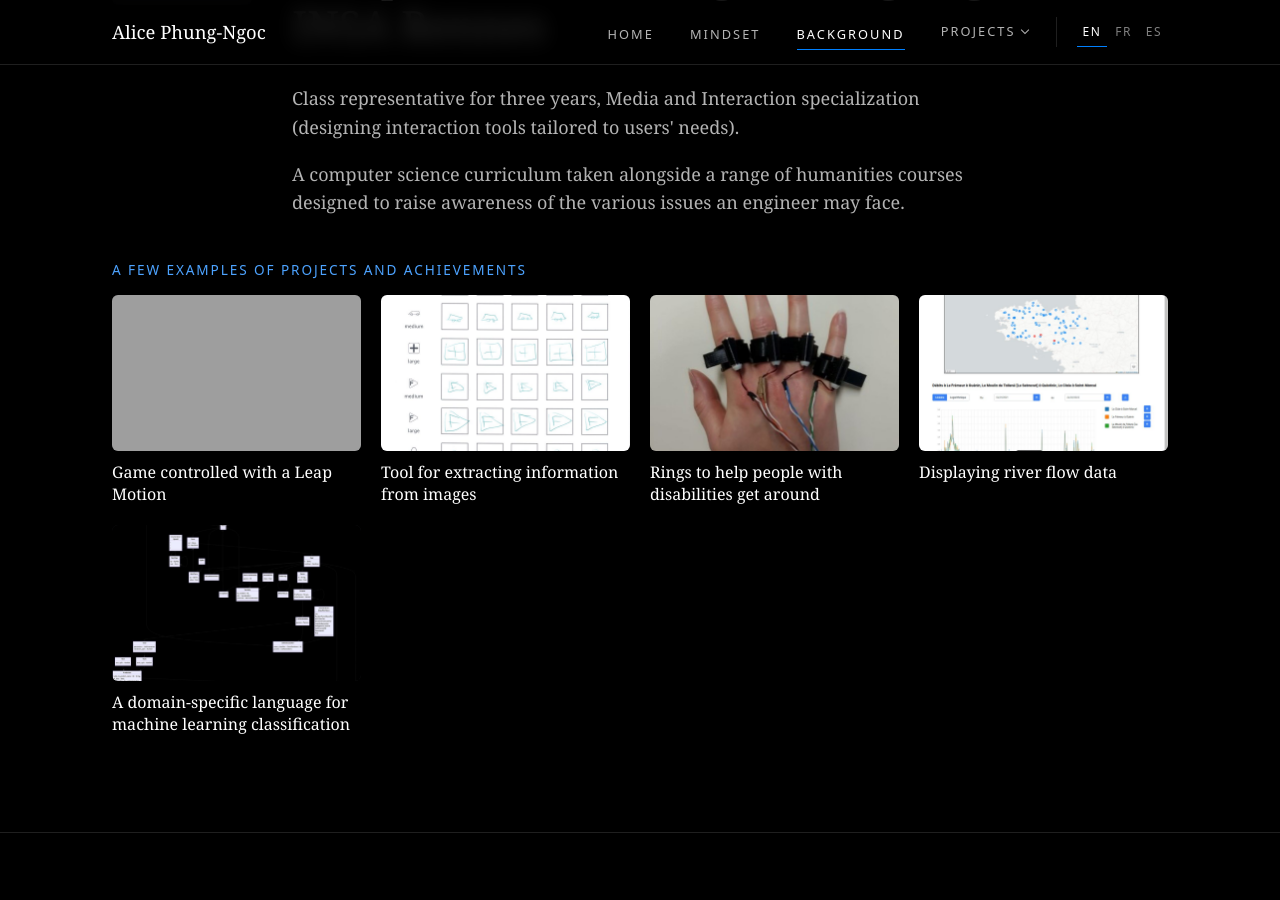
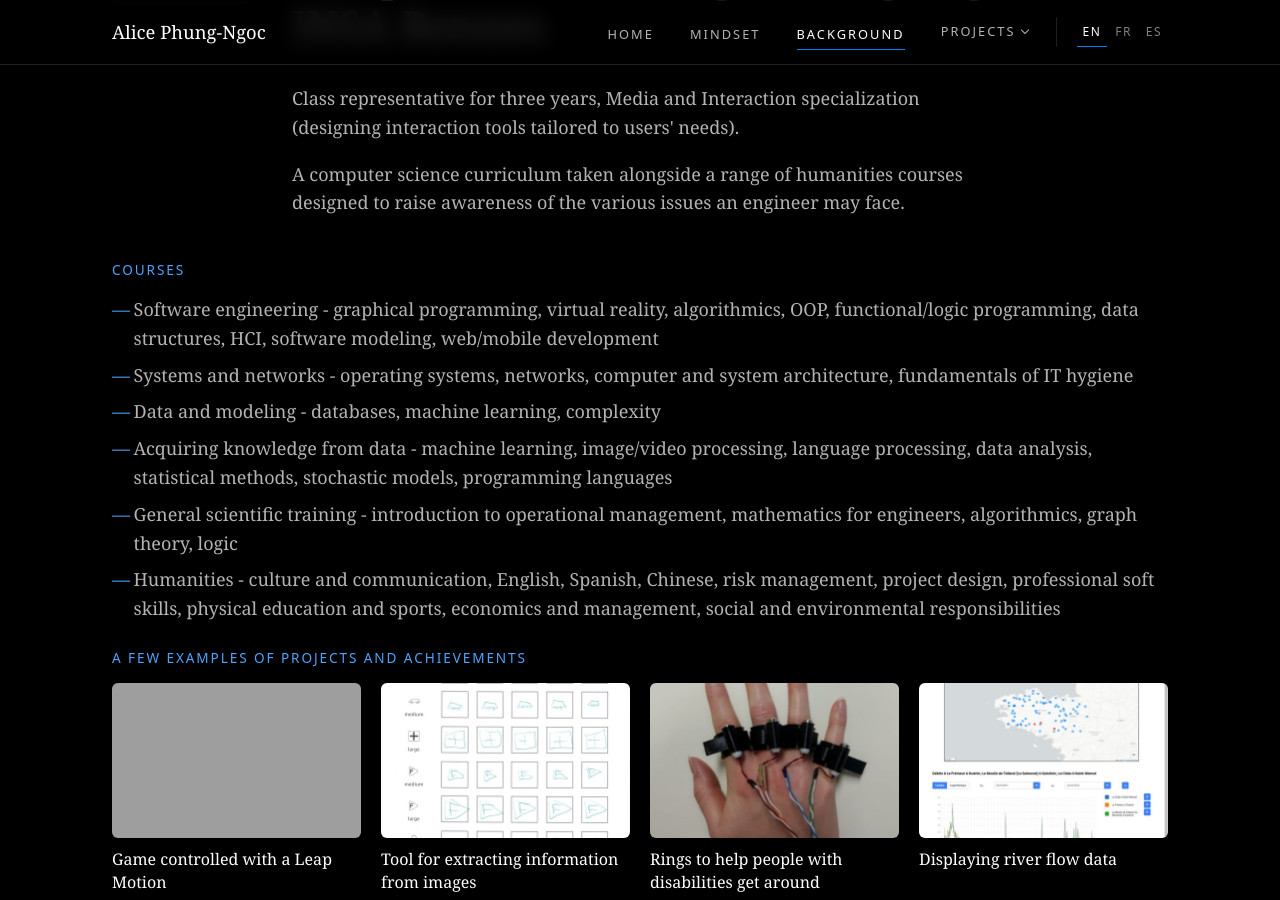
Before and after one commit to aphungng/aphungng.github.io, a Jekyll site: the page built from parcours.html, in a window 1280 px wide and 900 px high, scrolled down 478 px. Built offline with Jekyll 4.4.1, drawn with Linux system fonts in a browser that asks for light colours; grey boxes are pictures that could not be loaded.

Commit message:
update insa rennes background

```diff
--- a/_data/parcours.yml
+++ b/_data/parcours.yml
@@ -12,6 +12,28 @@ insa:
     - text: A computer science curriculum taken alongside a range of humanities courses designed to raise awareness of the various issues an engineer may face.
       text_fr: Cursus informatique fait en parallèle d'un panel d'enseignements d'humanités visant à sensibiliser à différentes problématiques qu'un ingénieur pourrait rencontrer.
       text_es: Formación en informática cursada en paralelo con un conjunto de asignaturas de humanidades destinadas a sensibilizar sobre las distintas problemáticas que puede encontrar un ingeniero.
+  courses_title: Courses
+  courses_title_fr: Enseignements
+  courses_title_es: Asignaturas
+  courses:
+    - text: Software engineering - graphical programming, virtual reality, algorithmics, OOP, functional/logic programming, data structures, HCI, software modeling, web/mobile development
+      text_fr: Génie logiciel - programmation graphique, réalité virtuelle, algorithmique, POO, programmation fonctionnelle/logique, structures de données, IHM, modélisation logicielle, développement web/mobile
+      text_es: Ingeniería de software - programación gráfica, realidad virtual, algoritmia, programación orientada a objetos, programación funcional/lógica, estructuras de datos, interfaces hombre-máquina, modelado de software, desarrollo web/móvil
+    - text: Systems and networks - operating systems, networks, computer and system architecture, fundamentals of IT hygiene
+      text_fr: Systèmes et réseaux - systèmes d'exploitation, réseaux, architecture des ordinateurs et des systèmes, bases d'hygiène informatique
+      text_es: Sistemas y redes - sistemas operativos, redes, arquitectura de computadoras y sistemas, fundamentos de higiene informática
+    - text: Data and modeling - databases, machine learning, complexity
+      text_fr: Données et modélisation - bases de données, machine learning, complexité
+      text_es: Datos y modelado - bases de datos, aprendizaje automático, complejidad
+    - text: Acquiring knowledge from data - machine learning, image/video processing, language processing, data analysis, statistical methods, stochastic models, programming languages
+      text_fr: Acquisition de connaissances à partir de données - apprentissage, traitement image/vidéo, traitement du langage, analyse de données, méthodes statistiques, modèles stochastiques, langages
+      text_es: Adquisición de conocimiento a partir de datos - aprendizaje, procesamiento de imágenes/vídeo, procesamiento del lenguaje, análisis de datos, métodos estadísticos, modelos estocásticos, lenguajes
+    - text: General scientific training - introduction to operational management, mathematics for engineers, algorithmics, graph theory, logic
+      text_fr: Formation générale scientifique - introduction au management opérationnel, mathématiques pour l'ingénieur, algorithmique, graphes, logique
+      text_es: Formación científica general - introducción a la gestión operativa, matemáticas para ingenieros, algoritmia, grafos, lógica
+    - text: Humanities - culture and communication, English, Spanish, Chinese, risk management, project design, professional soft skills, physical education and sports, economics and management, social and environmental responsibilities
+      text_fr: Humanités - culture et communication, anglais, espagnol, chinois, gestion du risque, conception de projet, savoir-être en entreprise, éducation physique et sportive, économie-gestion, responsabilités sociales et environnementales
+      text_es: Humanidades - cultura y comunicación, inglés, español, chino, gestión de riesgos, diseño de proyectos, habilidades interpersonales en el entorno empresarial, educación física y deportiva, economía y gestión, responsabilidades sociales y medioambientales
   projects_title: A few examples of projects and achievements
   projects_title_fr: Quelques exemples de projets et réalisations
   projects_title_es: Algunos ejemplos de proyectos y logros
--- a/_data/profile.yml
+++ b/_data/profile.yml
@@ -13,7 +13,7 @@ github:
   url: https://github.com/aphungng
 linkedin:
   label: Alice Phung
-  url: https://www.linkedin.com/in/alice-phung-849010197/
+  url: https://fr.linkedin.com/in/alice-phung-ngoc-849010197
 about: >-
   A MSc in computer engineering graduate from the Institut National des Sciences
   Appliquées (INSA) in Rennes, I am currently looking for an engineering position
```
